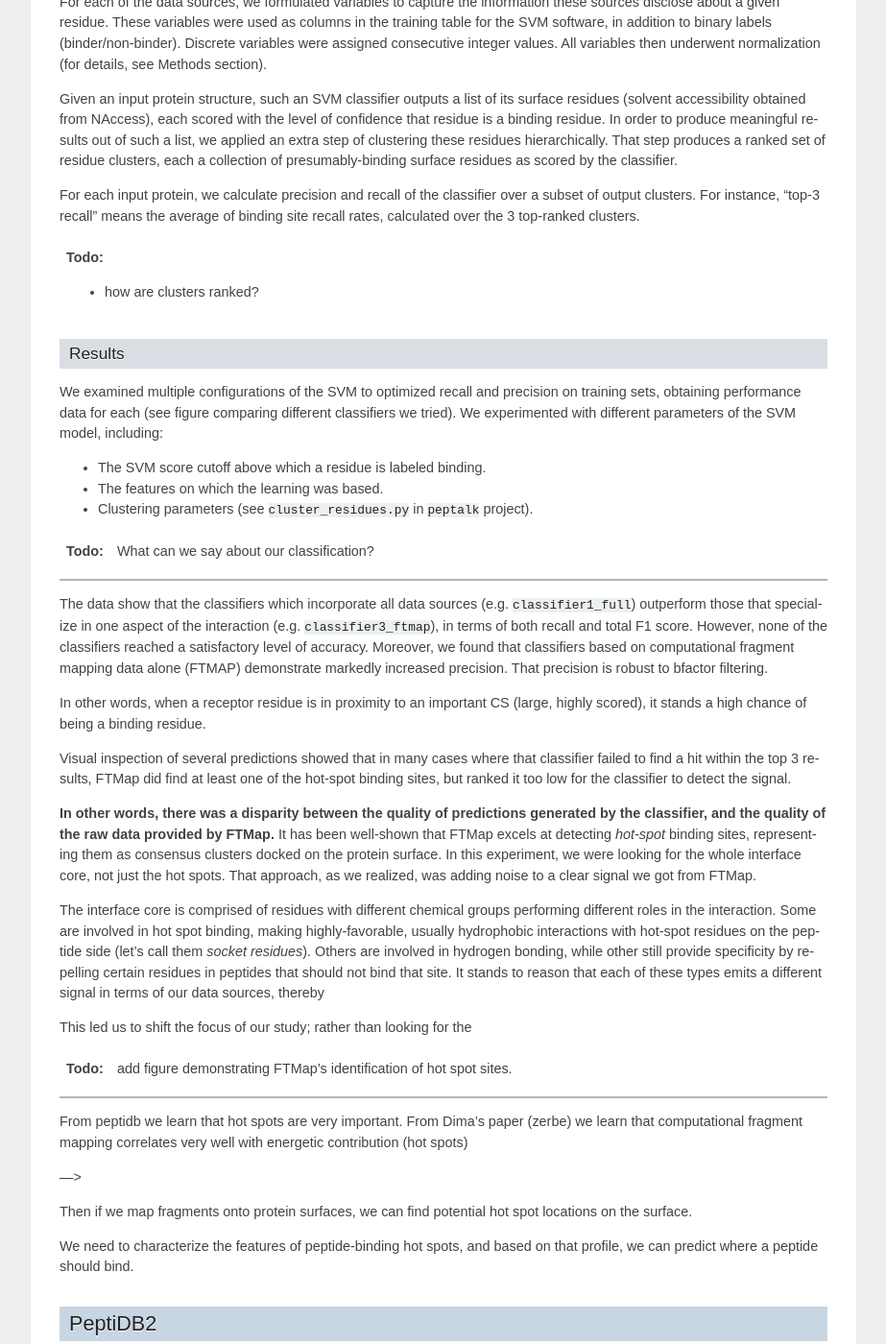
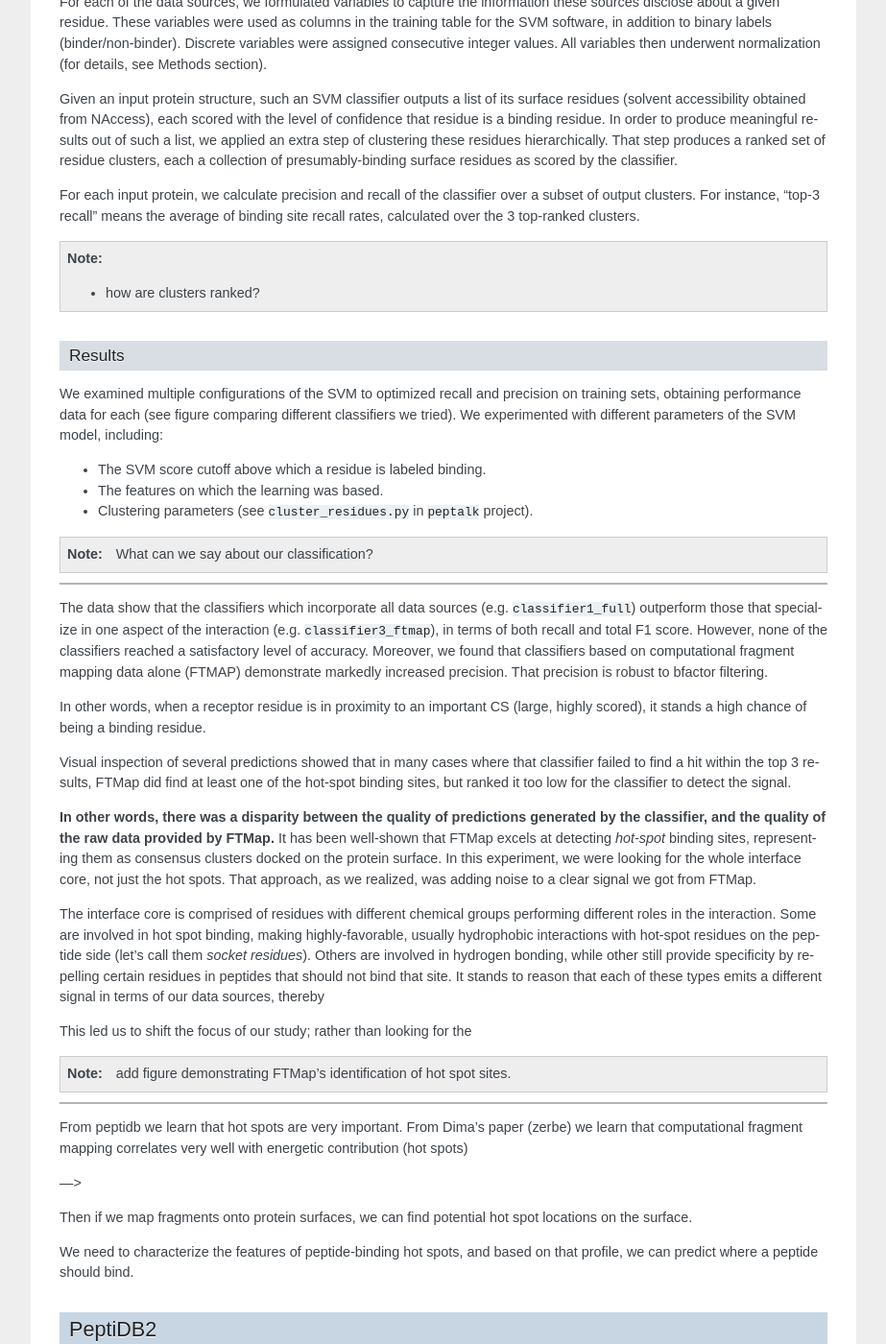
Before and after one commit to assaff/msc-thesis, a Sphinx documentation site: the page built from source/notes.rst, in a window 1280 px wide and 1400 px high, scrolled down 626 px. Shown: the whole window at 96% size, without its empty margins (198-1121 px from the left). Built offline with Sphinx 7.4.7, drawn with Linux system fonts in a browser that asks for light colours; formulas are drawn with MathJax 3; some of the changed lines change nothing that is shown.

Commit message:
changed all todos to notes, to avoid the hassle

```diff
--- a/source/notes.rst
+++ b/source/notes.rst
@@ -58,7 +58,8 @@ classifier over a subset of output clusters. For instance, "top-3
 recall" means the average of binding site recall rates, calculated
 over the 3 top-ranked clusters.
 
-.. todo::
+.. note::
+
     * how are clusters ranked?
 
 Results
@@ -74,7 +75,8 @@ We experimented with different parameters of the SVM model, including:
 * Clustering parameters (see ``cluster_residues.py`` in ``peptalk``
   project).
 
-.. todo::
+.. note::
+
     What can we say about our classification?
 
 -----------------------
@@ -123,7 +125,8 @@ This led us to shift the focus of our study; rather than looking for
 the
 
 
-.. todo::
+.. note::
+
     add figure demonstrating FTMap's identification of hot spot sites.
 
 -----------------------
```
